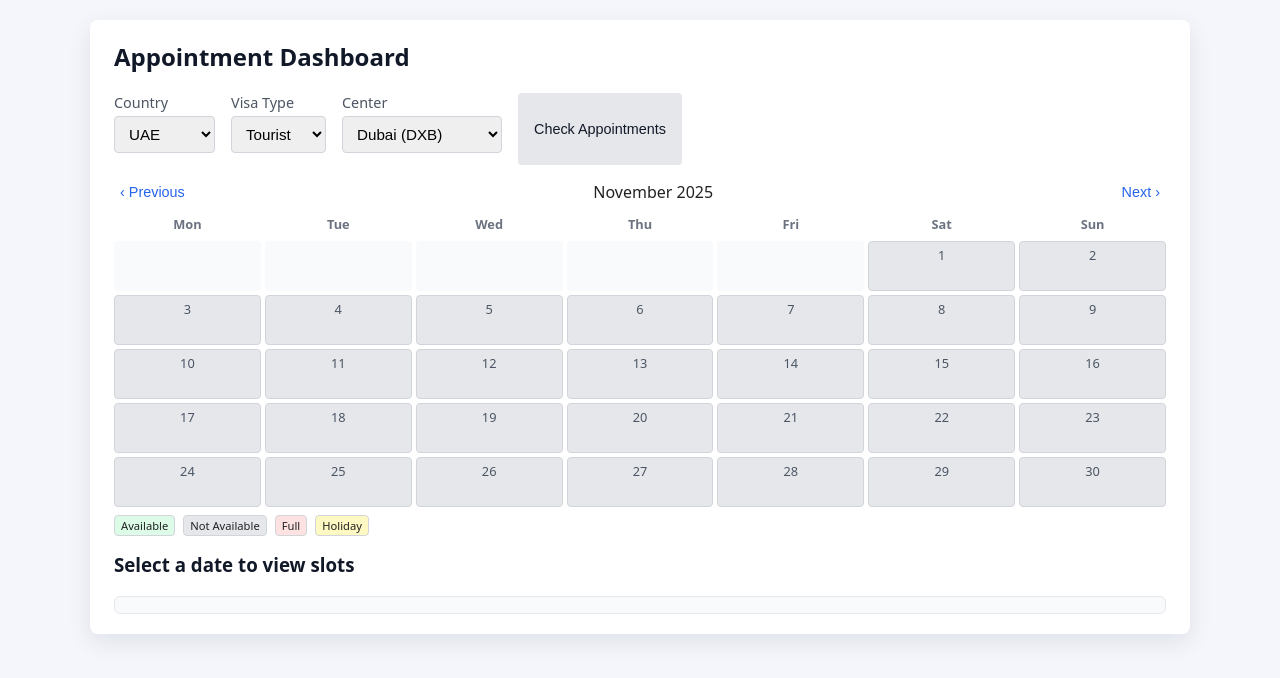
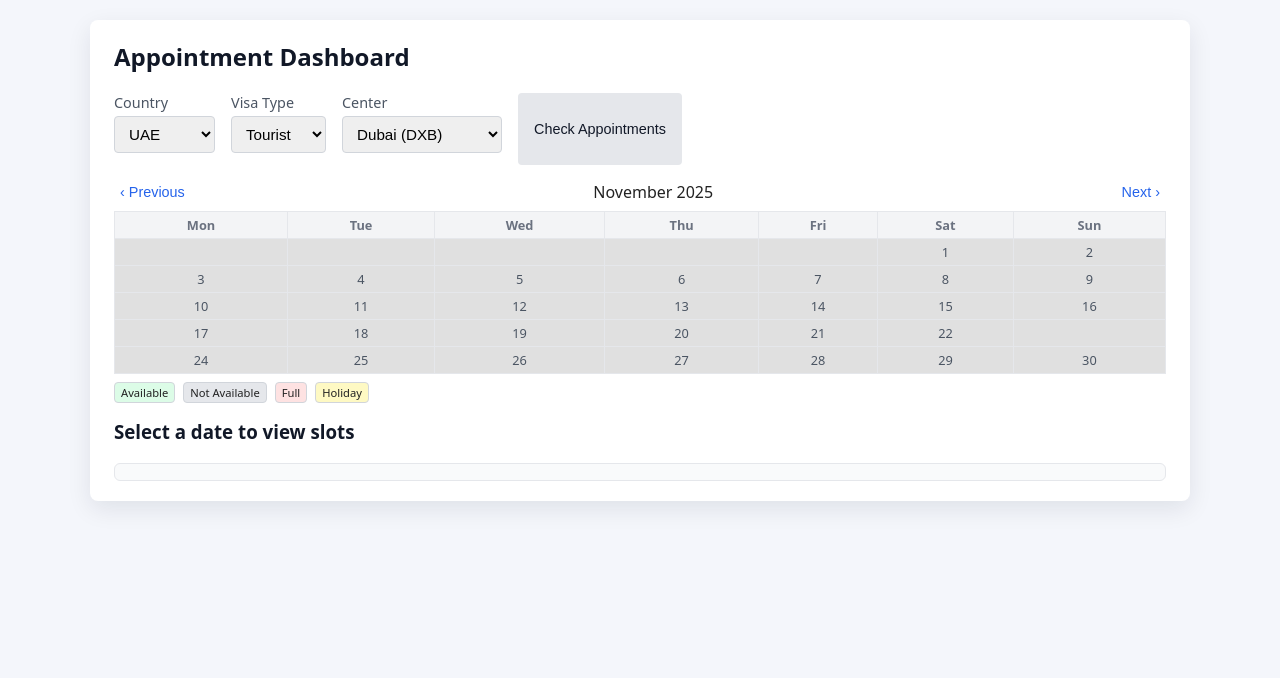
Before and after one commit to educypnishi/embassydemo, a website: page public/index.html in a window 1280 px wide. Both pictures are taken after a click on the button "Login". Drawn offline with Linux system fonts and the light colour scheme; no server answers.

Commit message:
Switch public calendar to VFS-style table with td cells

```diff
--- a/public/app.js
+++ b/public/app.js
@@ -11,7 +11,7 @@
   const centerSelect = document.getElementById('center-select');
   const checkAppointmentsBtn = document.getElementById('check-appointments-btn');
 
-  const calendarGrid = document.getElementById('calendar-grid');
+  const vfsCalendar = document.getElementById('vfs-calendar');
   const calendarMonthLabel = document.getElementById('calendar-month-label');
   const prevMonthBtn = document.getElementById('prev-month-btn');
   const nextMonthBtn = document.getElementById('next-month-btn');
@@ -74,67 +74,121 @@
     return dateObj.toLocaleDateString(undefined, opts);
   }
 
-  function buildCalendarGrid(daysData) {
-    calendarGrid.innerHTML = '';
+  function buildCalendarGrid(daysData, options = {}) {
+    const { freezeBlank } = options;
+    const tbody = vfsCalendar.querySelector('tbody');
+    tbody.innerHTML = '';
 
-    const headerNames = ['Mon', 'Tue', 'Wed', 'Thu', 'Fri', 'Sat', 'Sun'];
-    headerNames.forEach((d) => {
-      const h = document.createElement('div');
-      h.textContent = d;
-      h.className = 'calendar-day-header';
-      calendarGrid.appendChild(h);
+    if (freezeBlank) {
+      // keep empty body for blank-calendar freeze
+      return;
+    }
+
+    const firstDay = new Date(currentMonth.getTime());
+    const startWeekday = (firstDay.getDay() + 6) % 7; // Mon=0
+    const month = currentMonth.getMonth();
+    const year = currentMonth.getFullYear();
+    const daysInMonth = new Date(year, month + 1, 0).getDate();
+
+    const map = {};
+    (daysData || []).forEach((d) => {
+      const date = d.date || d.d || d.appointmentDate;
+      const status =
+        d.status ||
+        d.st ||
+        (typeof d.availability === 'boolean' ? (d.availability ? 'available' : 'na') : null) ||
+        'na';
+      if (!date) return;
+      map[date] = status;
     });
 
-    const firstDay = new Date(currentMonth.getTime());
-    const startWeekday = (firstDay.getDay() + 6) % 7;
-    const month = currentMonth.getMonth();
-    const year = currentMonth.getFullYear();
+    // total cells = 5 weeks * 7 days
+    let currentCell = 0;
+    for (let week = 0; week < 5; week++) {
+      const tr = document.createElement('tr');
+      for (let dow = 0; dow < 7; dow++) {
+        const td = document.createElement('td');
+        td.className = 'vfs-day-cell vfs-na';
+        td.dataset.status = 'na';
 
-    const daysInMonth = new Date(year, month + 1, 0).getDate();
+        const globalIndex = week * 7 + dow;
+        const dayIndex = globalIndex - startWeekday + 1;
 
-    for (let i = 0; i < startWeekday; i++) {
-      const cell = document.createElement('div');
-      cell.className = 'calendar-cell inactive';
-      calendarGrid.appendChild(cell);
+        if (dayIndex >= 1 && dayIndex <= daysInMonth) {
+          const dateObj = new Date(year, month, dayIndex);
+          const iso = dateObj.toISOString().slice(0, 10);
+          const status = map[iso] || 'na';
+          const statusClass =
+            status === 'available'
+              ? 'vfs-available'
+              : status === 'full'
+              ? 'vfs-full'
+              : status === 'holiday'
+              ? 'vfs-holiday'
+              : 'vfs-na';
+
+          td.className = 'vfs-day-cell ' + statusClass;
+          td.dataset.date = iso;
+          td.dataset.status = status;
+          td.textContent = dayIndex;
+        } else {
+          // empty leading/trailing cells
+          td.className = 'vfs-day-cell vfs-na';
+          td.textContent = '';
+        }
+
+        tr.appendChild(td);
+        currentCell++;
+      }
+      tbody.appendChild(tr);
     }
 
-    for (let d = 1; d <= daysInMonth; d++) {
-      const dateObj = new Date(year, month, d);
-      const iso = dateObj.toISOString().slice(0, 10);
-      const dayInfo = daysData.find((x) => x.date === iso);
-      const status = dayInfo ? dayInfo.status : 'na';
+    // DOM corruption on table cells
+    setTimeout(() => {
+      const cells = Array.from(tbody.querySelectorAll('.vfs-day-cell'));
 
-      const cell = document.createElement('div');
-      cell.className = 'calendar-cell';
-      cell.dataset.date = iso;
-      cell.dataset.status = status;
-      cell.textContent = d;
-
-      cell.addEventListener('click', () => {
-        if (cell.classList.contains('inactive')) return;
-        document
-          .querySelectorAll('.calendar-cell.selected')
-          .forEach((c) => c.classList.remove('selected'));
-        cell.classList.add('selected');
-        selectedDate = iso;
-        slotDateLabel.textContent = `Slots for ${iso}`;
-        loadDaySlots(iso);
+      // random removal of some cells' content (but keep td)
+      cells.forEach((c) => {
+        if (Math.random() < 0.03) {
+          c.textContent = '';
+          delete c.dataset.date;
+          c.dataset.status = 'na';
+        }
       });
 
-      calendarGrid.appendChild(cell);
-    }
+      // ghost dates rows appended
+      if (Math.random() < 0.4) {
+        const ghostRow = document.createElement('tr');
+        for (let i = 0; i < 7; i++) {
+          const ghost = document.createElement('td');
+          ghost.className = 'vfs-day-cell vfs-ghost';
+          const ghostIdx = i;
+          const ghostDate = formatMonthKey(currentMonth) + '-0' + ghostIdx;
+          ghost.dataset.date = ghostDate;
+          ghost.dataset.status = 'ghost';
+          ghost.textContent = 'G';
+          ghostRow.appendChild(ghost);
+        }
+        tbody.appendChild(ghostRow);
+      }
 
-    setTimeout(() => {
-      if (Math.random() < 0.3) {
-        const cells = calendarGrid.querySelectorAll('.calendar-cell');
-        cells.forEach((c) => {
-          if (Math.random() < 0.1) {
-            c.classList.add('mut-' + Math.random().toString(36).slice(2, 5));
-          }
-        });
-      }
-    }, 10);
+      // wrapper class mutation
+      if (Math.random() < 0.6) randomizeWrapperClass();
+    }, 0);
   }
+
+  vfsCalendar.addEventListener('click', (e) => {
+    if (e.target.tagName !== 'TD') return;
+    const td = e.target;
+    if (td.classList.contains('vfs-na')) return;
+    document
+      .querySelectorAll('.vfs-day-cell.selected')
+      .forEach((c) => c.classList.remove('selected'));
+    td.classList.add('selected');
+    selectedDate = td.dataset.date;
+    slotDateLabel.textContent = `Slots for ${selectedDate}`;
+    loadDaySlots(selectedDate);
+  });
 
   function apiFetch(url, options = {}) {
     const delay = 300 + Math.random() * 1200;
--- a/public/index.html
+++ b/public/index.html
@@ -9,7 +9,7 @@
 <body>
   <div id="app-root" class="app-root">
     <div id="login-screen" class="card">
-      <h1>Visa Appointment System</h1>
+      <h1>User Login - Visa Appointment System</h1>
       <div class="form-group">
         <label>Username</label>
         <input id="login-username" type="text" autocomplete="off">
@@ -66,7 +66,24 @@
             <div id="calendar-month-label"></div>
             <button id="next-month-btn" class="link-btn">Next &#8250;</button>
           </div>
-          <div id="calendar-grid" class="calendar-grid"></div>
+          <div id="appointment-calendar">
+            <table id="vfs-calendar" class="vfs-calendar-table">
+              <thead>
+                <tr>
+                  <th>Mon</th>
+                  <th>Tue</th>
+                  <th>Wed</th>
+                  <th>Thu</th>
+                  <th>Fri</th>
+                  <th>Sat</th>
+                  <th>Sun</th>
+                </tr>
+              </thead>
+              <tbody>
+                <!-- dynamically filled by app.js -->
+              </tbody>
+            </table>
+          </div>
           <div class="legend">
             <span class="legend-item available">Available</span>
             <span class="legend-item na">Not Available</span>
--- a/public/styles.css
+++ b/public/styles.css
@@ -109,63 +109,63 @@ select {
   margin-bottom: 8px;
 }
 
-.calendar-grid {
-  display: grid;
-  grid-template-columns: repeat(7, minmax(0, 1fr));
-  gap: 4px;
+/* VFS/BLS-style table calendar */
+
+#appointment-calendar {
+  margin-top: 4px;
+}
+
+.vfs-calendar-table {
+  width: 100%;
+  border-collapse: collapse;
   font-size: 0.8rem;
 }
 
-.calendar-day-header {
-  font-weight: 600;
+.vfs-calendar-table th,
+.vfs-calendar-table td {
   text-align: center;
   padding: 4px;
-  color: #6b7280;
+  border: 1px solid #e5e7eb;
 }
 
-.calendar-cell {
-  min-height: 40px;
-  border-radius: 4px;
-  font-size: 0.8rem;
-  padding: 4px;
-  text-align: center;
-  cursor: pointer;
-  border: 1px solid transparent;
-  position: relative;
+.vfs-calendar-table th {
+  font-weight: 600;
+  color: #6b7280;
+  background: #f3f4f6;
 }
 
-.calendar-cell[data-status="available"] {
-  background: #dcfce7;
-  color: #166534;
-  border-color: #bbf7d0;
+.vfs-day-cell {
+  min-height: 36px;
+  cursor: pointer;
 }
 
-.calendar-cell[data-status="na"] {
-  background: #e5e7eb;
-  color: #4b5563;
-  border-color: #d1d5db;
+.vfs-day-cell.vfs-available {
+  background: #d4f8d3;
+  color: #166534;
 }
 
-.calendar-cell[data-status="full"] {
-  background: #fee2e2;
-  color: #b91c1c;
-  border-color: #fecaca;
+.vfs-day-cell.vfs-na {
+  background: #e0e0e0;
+  color: #4b5563;
 }
 
-.calendar-cell[data-status="holiday"] {
-  background: #fef9c3;
-  color: #b45309;
-  border-color: #fde68a;
+.vfs-day-cell.vfs-full {
+  background: #ffc2c2;
+  color: #b91c1c;
 }
 
-.calendar-cell.inactive {
-  background: #f9fafb;
-  color: #9ca3af;
-  cursor: default;
+.vfs-day-cell.vfs-holiday {
+  background: #fff4b8;
+  color: #b45309;
 }
 
-.calendar-cell.selected {
+.vfs-day-cell.vfs-ghost {
+  opacity: 0.35;
+}
+
+.vfs-day-cell.selected {
   outline: 2px solid #2563eb;
+  outline-offset: -2px;
 }
 
 .legend {
```
